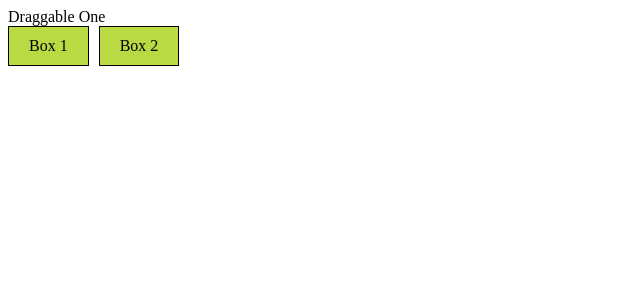
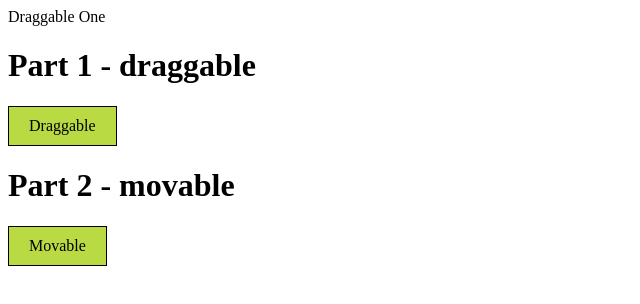
Before and after one commit to nathan-lapinski/custom-directives, an Angular app in the folder natelabs-drag-drop-directive/: page / in a window 1280 px wide. Shown: the top 304 px of the page, without its empty margins (0-640 px from the left). Built offline with nearby package versions, Linux system fonts and the light colour scheme.

Commit message:
adding movable directive which extends draggable directive. need to investigate a bug with nested movables

```diff
--- a/natelabs-drag-drop-directive/src/app/app.component.html
+++ b/natelabs-drag-drop-directive/src/app/app.component.html
@@ -1,13 +1,14 @@
 <div>Draggable One</div>
+
+<h1>Part 1 - draggable</h1>
 
 <div class="box" appDraggable
   (dragStart)="onDragStart($event)"
   (dragMove)="onDragMove($event)"
   (dragEnd)="onDragEnd($event)"
->Box 1</div>
+>Draggable</div>
 
-<div class="box" appDraggableRx
-  (dragStart)="onDragStart($event)"
-  (dragMove)="onDragMove($event)"
-  (dragEnd)="onDragEnd($event)"
->Box 2</div>
+<h1>Part 2 - movable</h1>
+<div class="box" appMovable>
+  Movable
+</div>
--- a/natelabs-drag-drop-directive/src/app/draggable/draggable.module.ts
+++ b/natelabs-drag-drop-directive/src/app/draggable/draggable.module.ts
@@ -2,12 +2,13 @@ import { NgModule } from '@angular/core';
 import { CommonModule } from '@angular/common';
 import { DraggableDirective } from './draggable.directive';
 import { DraggableRxDirective } from './draggable-rx.directive';
+import { MovableDirective } from './movable.directive';
 
 @NgModule({
   imports: [
     CommonModule
   ],
-  declarations: [DraggableDirective, DraggableRxDirective],
-  exports: [DraggableDirective, DraggableRxDirective]
+  declarations: [DraggableDirective, DraggableRxDirective, MovableDirective],
+  exports: [DraggableDirective, DraggableRxDirective, MovableDirective]
 })
 export class DraggableModule { }
--- /dev/null
+++ b/natelabs-drag-drop-directive/src/app/draggable/movable.directive.ts
@@ -0,0 +1,50 @@
+import { Directive, OnInit, HostListener, HostBinding, Host } from '@angular/core';
+import { DraggableDirective } from './draggable.directive';
+import { DomSanitizer, SafeStyle } from '@angular/platform-browser';
+
+interface Position {
+  x: number;
+  y: number;
+}
+
+@Directive({
+  selector: '[appMovable]'
+})
+export class MovableDirective extends DraggableDirective {
+  @HostBinding('style.transform') get transform(): SafeStyle {
+    return this.sanitizer.bypassSecurityTrustStyle(
+      `translateX(${this.position.x}px) translateY(${this.position.y}px)`
+    );
+  }
+
+  @HostBinding('class.movable') movable = true;
+
+  private position: Position = { x: 0, y: 0};
+  private startPosition: Position;
+  private reset = true;
+
+  @HostListener('dragStart', ['$event'])
+  onDragStart(event: PointerEvent) {
+    this.startPosition = {
+      x: event.clientX - this.position.x,
+      y: event.clientY - this.position.y
+    };
+  }
+
+  @HostListener('dragMove', ['$event'])
+  onDragMove(event: PointerEvent) {
+    this.position.x = event.clientX - this.startPosition.x;
+    this.position.y = event.clientY - this.startPosition.y;
+  }
+
+  @HostListener('dragEnd', ['$event'])
+  onDragEnd(event: PointerEvent) {
+    if (this.reset) {
+      this.position = { x: 0, y: 0};
+    }
+  }
+
+  constructor(private sanitizer: DomSanitizer) {
+    super();
+  }
+}
--- a/natelabs-drag-drop-directive/src/styles.css
+++ b/natelabs-drag-drop-directive/src/styles.css
@@ -1 +1,8 @@
-/* You can add global styles to this file, and also import other style files */
+.draggable {
+    cursor: move;
+    user-select: none;
+}
+
+.movable:not(.dragging) {
+    transition: transform 300ms ease-in-out;
+}
```
Also changed, not shown: 1 other file (tests, documents, lock files or other folders).
